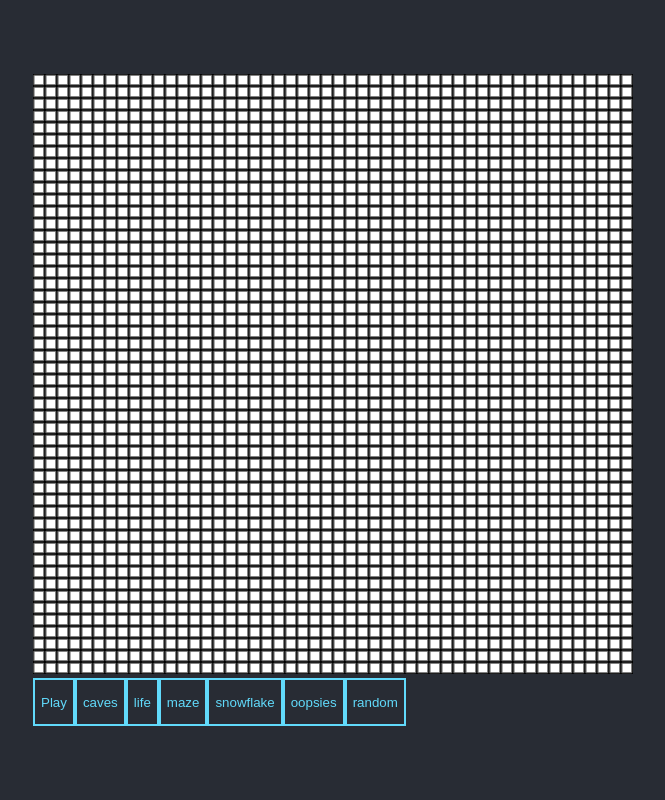
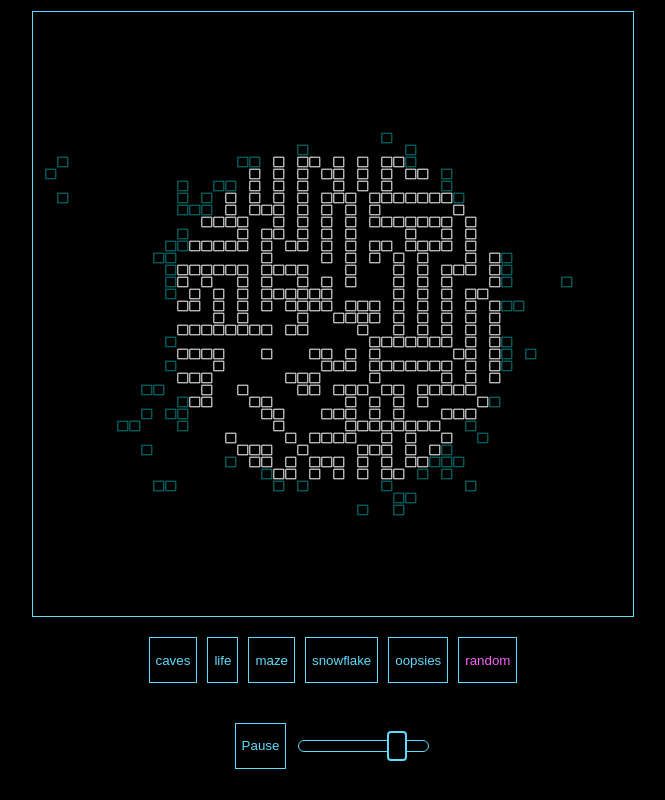
Before and after one commit to NLZ432/automata, a React (Create React App) app: page / in a window 1280 px wide. Shown: the whole page, without its empty margins (307-972 px from the left). Built offline with nearby package versions, Linux system fonts and the light colour scheme.

Commit message:
style (;

```diff
--- a/src/App.css
+++ b/src/App.css
@@ -1,5 +1,5 @@
 .App {
-  background-color: #282c34;
+  background-color: #000000;
   min-height: 100vh;
   display: flex;
   flex-direction: column;
@@ -43,13 +43,51 @@
 }
 
 .Playbutton {
+  cursor: pointer;
   background-color: transparent;
   color: #61dafb;
-  border: 2px solid #61dafb; /* Green */
+  border: 1px solid #61dafb; /* Green */
 }
 
 .DisabledRuleButton {
   background-color: transparent;
-  color: #770000;
-  border: 2px solid #770000; /* Green */
+  color: #fb61fb;
+  border: 1px solid #61dafb; /* Green */
 }
+
+.CanvasContainer {
+  border: 1px solid #61dafb; /* Green */
+}
+
+
+/* slider style credits: https://codepen.io/jonnaru/ */
+.slider {
+  -webkit-appearance: none;
+  height: 10px;
+  background: #000;
+  outline: none;
+  border: 1px solid #61dafb;
+  border-radius: 8px;
+}
+
+/* for chrome/safari */
+.slider::-webkit-slider-thumb {
+  -webkit-appearance: none;
+  appearance: none;
+  width: 20px;
+  height: 30px;
+  background: #000;
+  cursor: pointer;
+  border: 2px solid #61dafb;
+  border-radius: 4px;
+}
+
+/* for firefox */
+.slider::-moz-range-thumb {
+  width: 20px;
+  height: 30px;
+  background: #000;
+  cursor: pointer;
+  border: 5px solid #61dafb;
+  border-radius: 4px;
+}
--- a/src/App.tsx
+++ b/src/App.tsx
@@ -14,10 +14,12 @@ import { Random1 } from './automata/rules/Random/Random1';
 
 function App() {
   const grid = new HyperGrid(Random1, 50);
-  let z = new RuleZone(Maze, 14, grid.size / 2, grid.size / 2, 1);
-  let w = new WanderingZone(ConwayLife, 5, grid.size / 2, grid.size / 2, 2, 20);
-  grid.addZone(z);
-  grid.addWanderingZone(w);
+
+  grid.addZone(new RuleZone(Maze, 14, grid.size / 2, grid.size / 2, 1));
+  grid.addWanderingZone(new WanderingZone(ConwayLife, 5, grid.size / 2, grid.size / 2, 2, 40));
+  grid.addWanderingZone(new WanderingZone(ConwayLife, 5, grid.size / 2, grid.size / 2, 2, 40));
+
+  grid.setRunning(true);
 
   return (
     <div className="App">
--- a/src/automata/Grid.ts
+++ b/src/automata/Grid.ts
@@ -1,10 +1,12 @@
 export type Rule = (grid: Grid, x: number, y: number) => boolean;
 export default class Grid {
+    updateInterval: number;
     grid: Array<Array<boolean>>;
     running: boolean;
     size: number;
     rule: Rule;
     constructor(rule: Rule, size: number) {
+        this.updateInterval = 20;
         this.running = false;
         this.rule = rule;
         this.size = size;
@@ -66,7 +68,7 @@ export default class Grid {
             this.update()
             setTimeout(() => {
                 if (this.running) this.updateRoutine();
-            }, 10)
+            }, this.updateInterval)
         }
     }
 
@@ -77,6 +79,10 @@ export default class Grid {
         }
     }
 
+    setInterval(val: number) {
+        this.updateInterval = val;
+    }
+
     setRule(newRule: Rule) {
         this.rule = newRule;
     }
--- a/src/automata/HyperGrid.ts
+++ b/src/automata/HyperGrid.ts
@@ -48,14 +48,13 @@ export class WanderingZone extends RuleZone {
         this.wanderRadius = wanderRadius;
         this.start = { x: x, y: y };
         this.noise = new PerlinNoise();
-        this.clock = 0;
+        this.clock = Math.random() * 1000;
     }
 
     wander() {
         this.clock += 0.01;
         this.x = this.start.x + this.noise.perlin2(this.clock, this.clock) * this.wanderRadius;
         this.y = this.start.y + this.noise.perlin2(this.clock + 200, this.clock + 200) * this.wanderRadius;
-        console.log(this.x);
     }
 }
 
--- a/src/automata/rules/Random/Random0.ts
+++ b/src/automata/rules/Random/Random0.ts
@@ -1,5 +1,5 @@
 import { Rule } from '../../Grid';
 
 export const Random0: Rule = (grid, x, y) => {
-    return Math.random() < 0.05;
+    return Math.random() < 0.01;
 }
--- a/src/automata/rules/Random/Random1.ts
+++ b/src/automata/rules/Random/Random1.ts
@@ -2,5 +2,5 @@ import { Rule } from '../../Grid';
 import { countLiveNeighbors } from '../../utils/neighbors';
 
 export const Random1: Rule = (grid, x, y) => {
-    return Math.random() < 0 + (0.1 * countLiveNeighbors(grid, x, y));
+    return Math.random() < 0.001 + (0.1 * countLiveNeighbors(grid, x, y));
 }
--- a/src/components/GridController/GridController.tsx
+++ b/src/components/GridController/GridController.tsx
@@ -7,17 +7,23 @@ import { UlamOopsies } from '../../automata/rules/Crystals/UlamOopsies';
 import { UlamWarburton } from '../../automata/rules/Crystals/UlamWarburton';
 import { Maze } from '../../automata/rules/Maze/Maze';
 import { Random0 } from '../../automata/rules/Random/Random0';
+import { Random1 } from '../../automata/rules/Random/Random1';
 import GridDisplay from '../GridDisplay/GridDisplay'
 import PlayButton from '../PlayButton/PlayButton'
 import RuleButton from '../RuleButton/RuleButton';
+import SpeedSlider from '../SpeedSlider/SpeedSlider';
 
 export default function GridController(props: { grid: HyperGrid }) {
-    const [running, setRunning] = useState<boolean>(false);
+    const [running, setRunning] = useState<boolean>(props.grid.running);
     const [rule, setRule] = useState<Rule>(() => props.grid.rule);
 
     const handleSetRunning = (val: boolean) => {
         props.grid.setRunning(val);
         setRunning(val);
+    }
+
+    const changeInterval = (val: number) => {
+       props.grid.setInterval(val);
     }
 
     const handleChangeRule = (rule: Rule) => {
@@ -26,15 +32,29 @@ export default function GridController(props: { grid: HyperGrid }) {
     }
 
     return (
-        <div>
+        <div style={{display: 'flex', flexDirection: 'column', alignItems: 'center'}}>
             <GridDisplay grid={props.grid}/>
-            <PlayButton running={running} setRunning={handleSetRunning} />
-            <RuleButton text="caves" disabled={rule == Caves0} onClick={() => handleChangeRule(Caves0)} />
-            <RuleButton text="life" disabled={rule == ConwayLife} onClick={() => handleChangeRule(ConwayLife)} />
-            <RuleButton text="maze" disabled={rule == Maze} onClick={() => handleChangeRule(Maze)} />
-            <RuleButton text="snowflake" disabled={rule == UlamWarburton} onClick={() => handleChangeRule(UlamWarburton)} />
-            <RuleButton text="oopsies" disabled={rule == UlamOopsies} onClick={() => handleChangeRule(UlamOopsies)} />
-            <RuleButton text="random" disabled={rule == Random0} onClick={() => handleChangeRule(Random0)} />
+            <div style={{
+                            padding: '20px',
+                            display: 'flex',
+                            gap: '10px'
+                        }}>
+                <RuleButton text="caves" disabled={rule == Caves0} onClick={() => handleChangeRule(Caves0)} />
+                <RuleButton text="life" disabled={rule == ConwayLife} onClick={() => handleChangeRule(ConwayLife)} />
+                <RuleButton text="maze" disabled={rule == Maze} onClick={() => handleChangeRule(Maze)} />
+                <RuleButton text="snowflake" disabled={rule == UlamWarburton} onClick={() => handleChangeRule(UlamWarburton)} />
+                <RuleButton text="oopsies" disabled={rule == UlamOopsies} onClick={() => handleChangeRule(UlamOopsies)} />
+                <RuleButton text="random" disabled={rule == Random1} onClick={() => handleChangeRule(Random1)} />
+            </div>
+            <div style={{
+                            padding: '20px',
+                            display: 'flex',
+                            gap: '10px',
+                            alignItems: 'center'
+                        }}>
+                <PlayButton running={running} setRunning={handleSetRunning} />
+                <SpeedSlider min={0} max={1000} setInterval={changeInterval} />
+            </div>
         </div>
     )
 }
--- a/src/components/GridDisplay/GridDisplay.tsx
+++ b/src/components/GridDisplay/GridDisplay.tsx
@@ -5,6 +5,7 @@ import HyperGrid, { RuleZone, WanderingZone } from '../../automata/HyperGrid';
 import { Maze } from '../../automata/rules/Maze/Maze';
 import { ConwayLife } from '../../automata/rules/Conway/ConwayLife';
 import { UlamWarburton } from '../../automata/rules/Crystals/UlamWarburton';
+import { Random1 } from '../../automata/rules/Random/Random1';
 
 function calculateSizes(windowWidth: number, windowHeight: number, gridSize: number): { cellSize: number, canvasSize: number } {
     let canvasScale: number = 0.8; // fraction of window size
@@ -40,9 +41,19 @@ export default function GridDisplay(props: { grid: HyperGrid }) {
                     const x = i * cellSize;
                     const y = j * cellSize;
 
-                    var cellValue = props.grid.getCell(i, j);
-                    sketch.fill(cellValue ? 255 : 0);
-                    sketch.stroke(100);
+                    let cellValue = props.grid.getCell(i, j);
+                    sketch.fill(cellValue ? 0 : 0);
+                    sketch.stroke(cellValue ? 255 : 0);
+
+                    if (cellValue) {
+                        let rule = props.grid.calculateDominantRule(i, j);
+                        // if (rule == ConwayLife) {
+                        //     sketch.stroke(sketch.color('red'));
+                        // }
+                        if (rule == Random1) {
+                            sketch.stroke(sketch.color('teal'));
+                        }
+                    }
 
                     const gx = x + cellSize * 0.1;
                     const gy = y + cellSize * 0.1;
@@ -87,5 +98,5 @@ export default function GridDisplay(props: { grid: HyperGrid }) {
 		return view.remove; // This removes the duplicate canvas when the component is rerendered.
   	}, []);
 
-    return (<div ref={myRef}></div>)
+    return (<div className="CanvasContainer" ref={myRef}></div>)
 }
--- /dev/null
+++ b/src/components/SpeedSlider/SpeedSlider.tsx
@@ -0,0 +1,40 @@
+import React, { useState } from "react";
+
+import '../../App.css';
+
+const slidermax: number = 100;
+const slidermin: number = 0;
+
+function scaleit(val: number, min: number, max: number) {
+    var minv = Math.log(1);
+    var maxv = Math.log(max);
+
+    // calculate adjustment factor
+    var scale = (maxv-minv) / (slidermax-slidermin);
+
+    return Math.exp(minv + scale*(val - min));
+}
+
+export default function SpeedSlider(props: { min: number, max: number, setInterval: (value: number) => void}) {
+  const [value, setValue] = useState(80);
+  const [loggedvalue, setLoggedValue] = useState(scaleit(80, props.min, props.max));
+
+  const handleChange = (event: any) => {
+    setValue(event.target.value);
+    let loggedval = scaleit(slidermax - event.target.value, props.min, props.max);
+    props.setInterval(loggedval);
+    setLoggedValue(loggedval);
+  };
+
+  return (
+    <div>
+      <input className="slider"
+        type="range"
+        min={slidermin}
+        max={slidermax}
+        value={value}
+        onChange={handleChange}
+      />
+    </div>
+  );
+}
```
